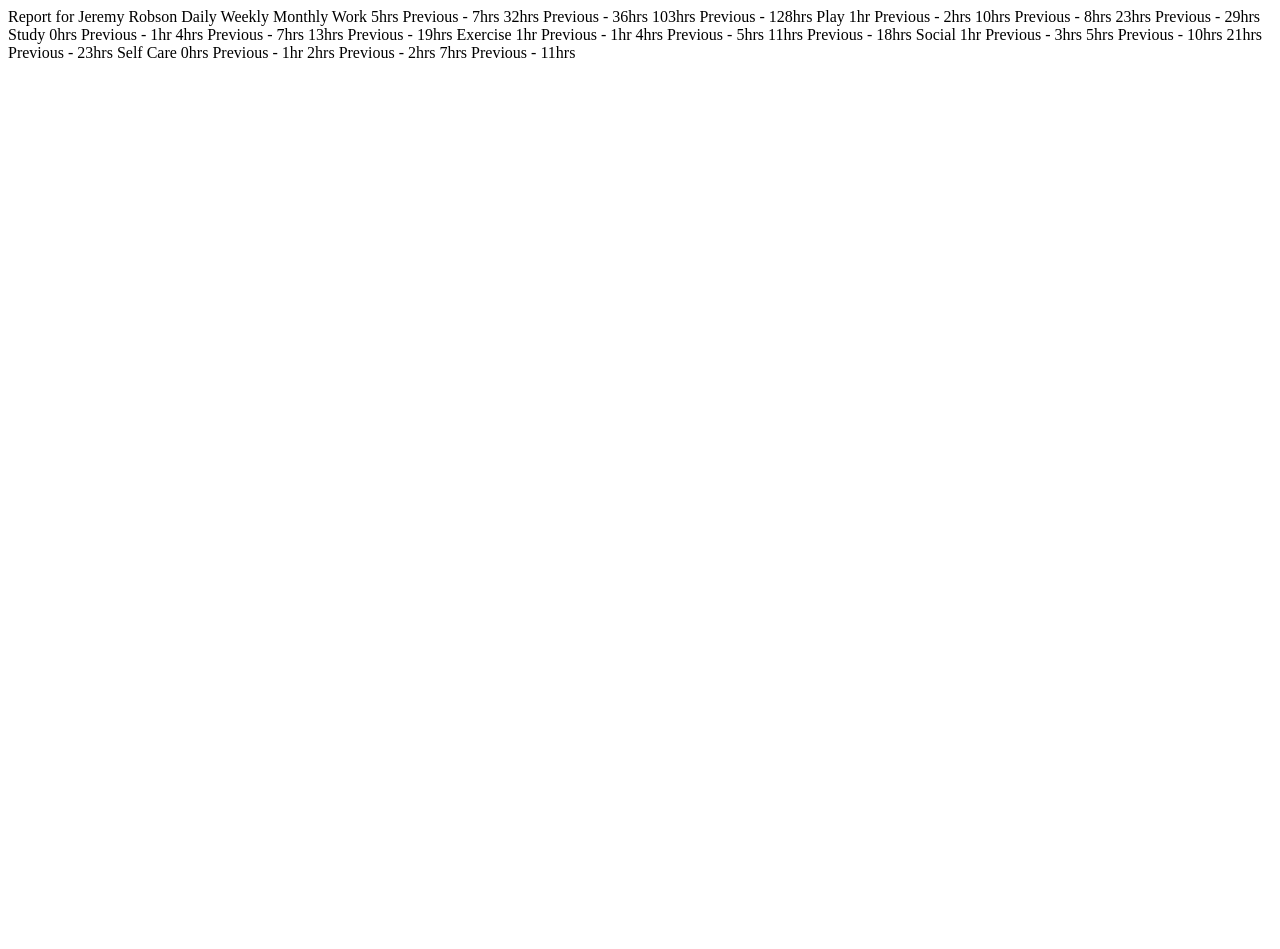
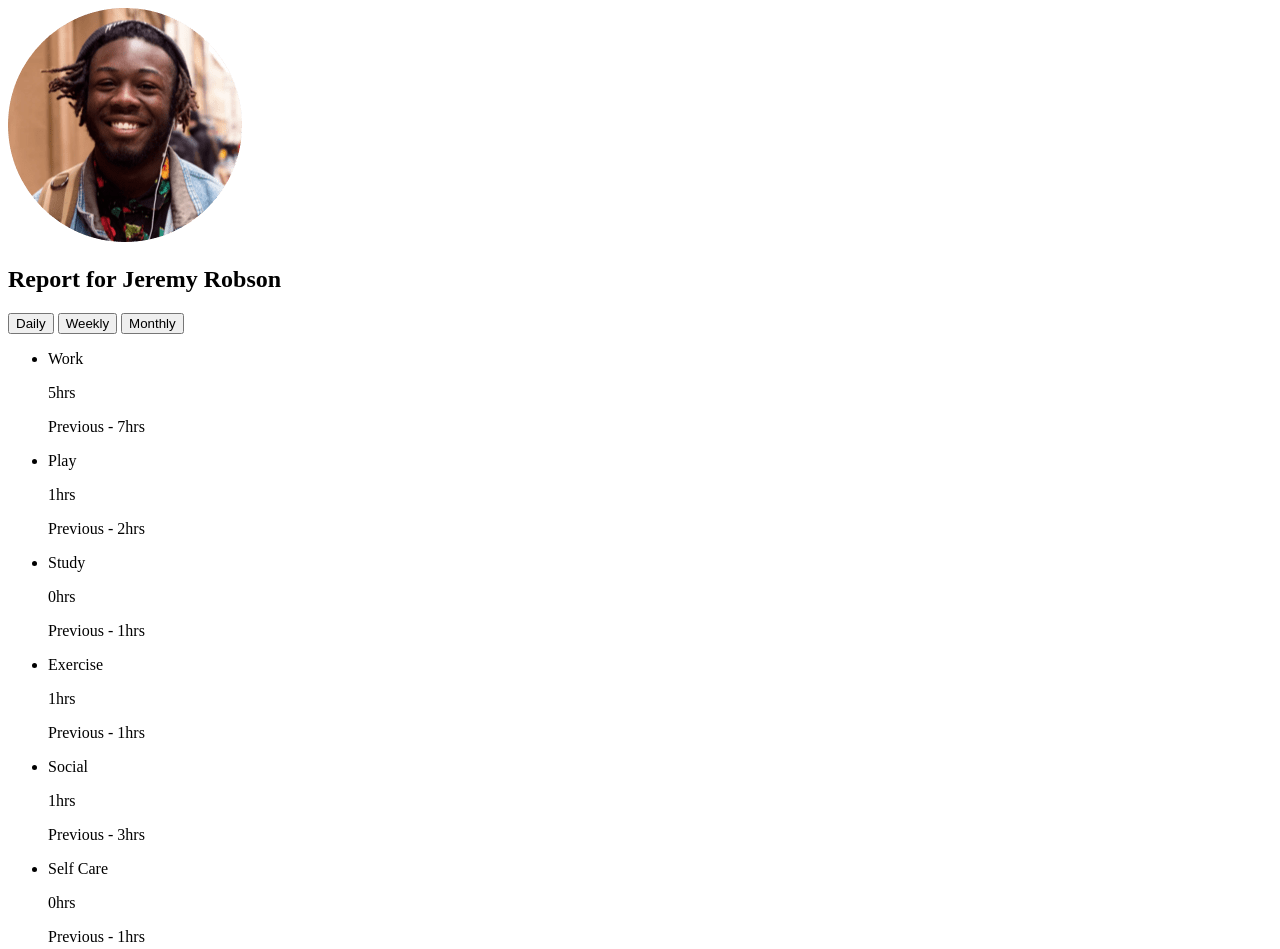
Before and after one commit to Oliko136/time-tracking-dashboard, a plain HTML site: page index.html in a window 1280 px wide. Before the commit the page ends 800 px from the top, so only its background shows below. Drawn offline with Linux system fonts and the light colour scheme.

Commit message:
Add basic markup

```diff
--- a/index.html
+++ b/index.html
@@ -10,60 +10,56 @@
 </head>
 <body>
 
-  Report for
-  Jeremy Robson
+  <main>
+    <article class="report">
+      <!-- USER INFO AND TABS -->
+      <header class="header">
+        <img src="./images/image-jeremy.png" alt="User avatar">
+        <h1>Report for <span class="name">Jeremy Robson</span></h1>
+        <div class="tablist" id="tablist" role="tablist" aria-label="Data timeframes">
+          <button role="tab" aria-selected="true" aria-controls="panel" id="daily-info">Daily</button>
+          <button role="tab" aria-selected="false" aria-controls="panel" id="weekly-info">Weekly</button>
+          <button role="tab" aria-selected="false" aria-controls="panel" id="monthly-info">Monthly</button>
+        </div>
+      </header>
 
-  Daily
-  Weekly
-  Monthly
-
-  Work
-  5hrs <!-- daily -->
-  Previous - 7hrs <!-- daily -->
-  32hrs <!-- weekly -->
-  Previous - 36hrs <!-- weekly -->
-  103hrs <!-- monthly -->
-  Previous - 128hrs <!-- monthly -->
-
-  Play
-  1hr <!-- daily -->
-  Previous - 2hrs <!-- daily -->
-  10hrs <!-- weekly -->
-  Previous - 8hrs <!-- weekly -->
-  23hrs <!-- monthly -->
-  Previous - 29hrs <!-- monthly -->
-
-  Study
-  0hrs <!-- daily -->
-  Previous - 1hr <!-- daily -->
-  4hrs <!-- weekly -->
-  Previous - 7hrs <!-- weekly -->
-  13hrs <!-- monthly -->
-  Previous - 19hrs <!-- monthly -->
-
-  Exercise
-  1hr <!-- daily -->
-  Previous - 1hr <!-- daily -->
-  4hrs <!-- weekly -->
-  Previous - 5hrs <!-- weekly -->
-  11hrs <!-- monthly -->
-  Previous - 18hrs <!-- monthly -->
-
-  Social
-  1hr <!-- daily -->
-  Previous - 3hrs <!-- daily -->
-  5hrs <!-- weekly -->
-  Previous - 10hrs <!-- weekly -->
-  21hrs <!-- monthly -->
-  Previous - 23hrs <!-- monthly -->
-
-  Self Care
-  0hrs <!-- daily -->
-  Previous - 1hr <!-- daily -->
-  2hrs <!-- weekly -->
-  Previous - 2hrs <!-- weekly -->
-  7hrs <!-- monthly -->
-  Previous - 11hrs <!-- monthly -->
+      <!-- INFO PANELS -->
+      <section class="panel" id="panel" role="tabpanel" tabindex="0" aria-labelledby="daily-info">
+        <ul class="info">
+          <li class="info__item">
+            <p class="title">Work</p>
+            <p class="current">5hrs</p>
+            <p class="previous">Previous - 7hrs</p>
+          </li>
+          <li class="info__item">
+            <p class="title">Play</p>
+            <p class="current">1hrs</p>
+            <p class="previous">Previous - 2hrs</p>
+          </li>
+          <li class="info__item">
+            <p class="title">Study</p>
+            <p class="current">0hrs</p>
+            <p class="previous">Previous - 1hrs</p>
+          </li>
+          <li class="info__item">
+            <p class="title">Exercise</p>
+            <p class="current">1hrs</p>
+            <p class="previous">Previous - 1hrs</p>
+          </li>
+          <li class="info__item">
+            <p class="title">Social</p>
+            <p class="current">1hrs</p>
+            <p class="previous">Previous - 3hrs</p>
+          </li>
+          <li class="info__item">
+            <p class="title">Self Care</p>
+            <p class="current">0hrs</p>
+            <p class="previous">Previous - 1hrs</p>
+          </li>
+        </ul>
+      </section>
+    </article>
+  </main>
 
 </body>
 </html>
```
